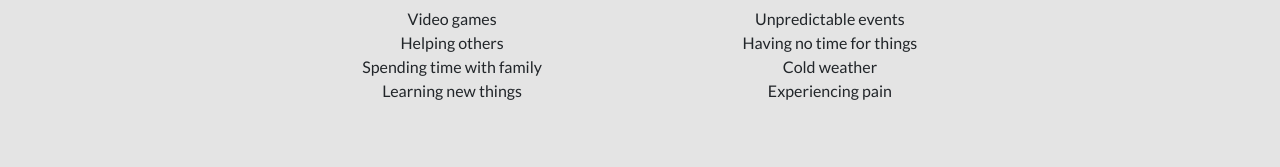
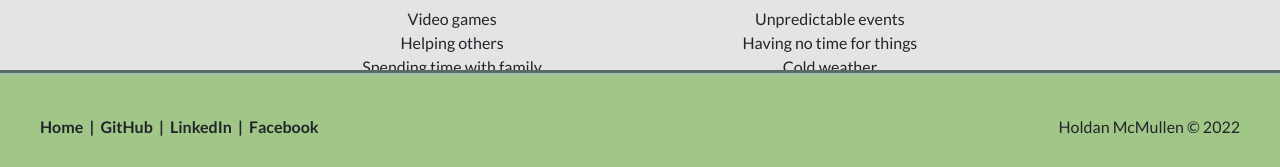
Before and after one commit to Draxion2/holdan-dev-portfolio, a React (Create React App) app: page / in a window 1280 px wide. Shown: the part 950-1117 px from the top of the page. Before the commit the page ends 1069 px from the top, so only its background shows below. Built offline with nearby package versions, Linux system fonts and the light colour scheme.

Commit message:
footer component finished

```diff
--- a/src/App.js
+++ b/src/App.js
@@ -4,7 +4,7 @@ import Nav from './components/Nav';
 import About from './components/About';
 import Portfoilo from './components/Portfolio';
 import Contact from './components/Contact';
-// import Footer from './components/Footer';
+import Footer from './components/Footer';
 
 function App() {
   const [categories] = useState([
@@ -39,6 +39,7 @@ function App() {
           <About />
         }
       </div>
+      <Footer />
     </div>
   );
 }
--- /dev/null
+++ b/src/components/Footer/index.js
@@ -0,0 +1,27 @@
+import React from 'react';
+
+function Footer() {
+    return (
+        <footer>
+            <div id="footer-home">
+                <a href="#top" title="Return Home">
+                    Home
+                </a>&nbsp;&nbsp;|&nbsp;&nbsp;
+                <a href="https://github.com/Draxion2" target="_blank" title="GitHub">
+                    GitHub
+                </a>&nbsp;&nbsp;|&nbsp;&nbsp;
+                <a href="https://www.linkedin.com/" target="_blank" title="LinkedIn">
+                    LinkedIn
+                </a>&nbsp;&nbsp;|&nbsp;&nbsp;
+                <a href="https://www.facebook.com/holdan.mcmullen" target="_blank" title="Facebook">
+                    Facebook
+                </a>
+            </div>
+            <div className='copy'>
+                Holdan McMullen &copy; 2022
+            </div>
+        </footer>
+    )
+};
+
+export default Footer;
--- a/src/index.css
+++ b/src/index.css
@@ -27,6 +27,10 @@
 * {
   padding: 0;
   margin: 0;
+}
+
+a:hover {
+  text-decoration: none !important;
 }
 
 html {
@@ -395,6 +399,8 @@ footer {
   background: var(--primary-color);
   border-top: 5px groove var(--primary-border-color);
   clear: both;
+  position: relative;
+  top: 10px;
 }
 
 #footer-home {
```
